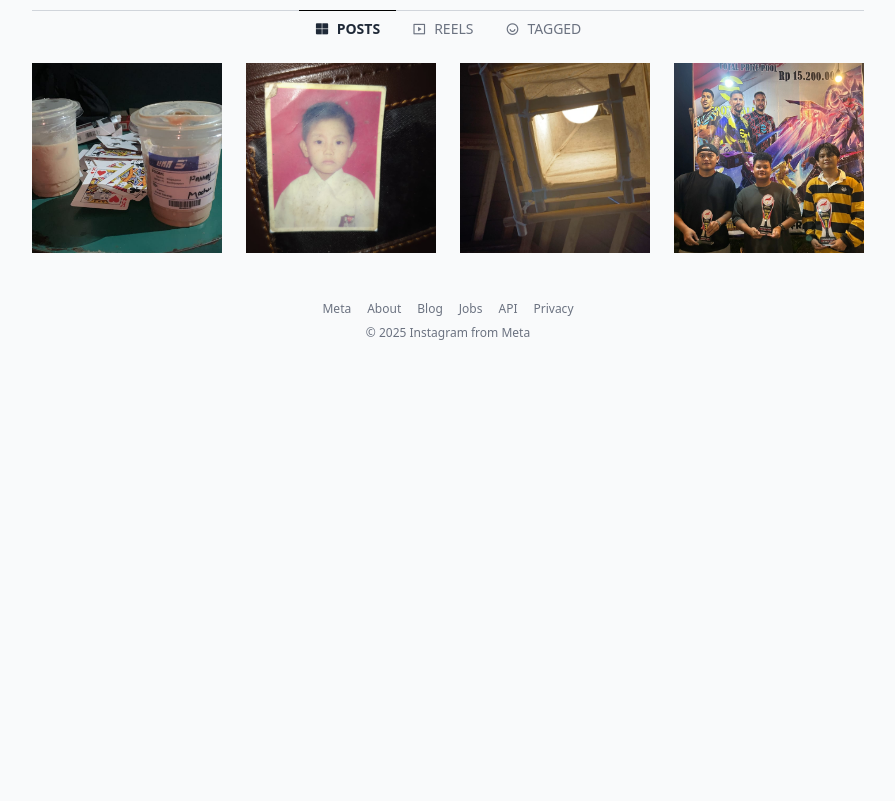
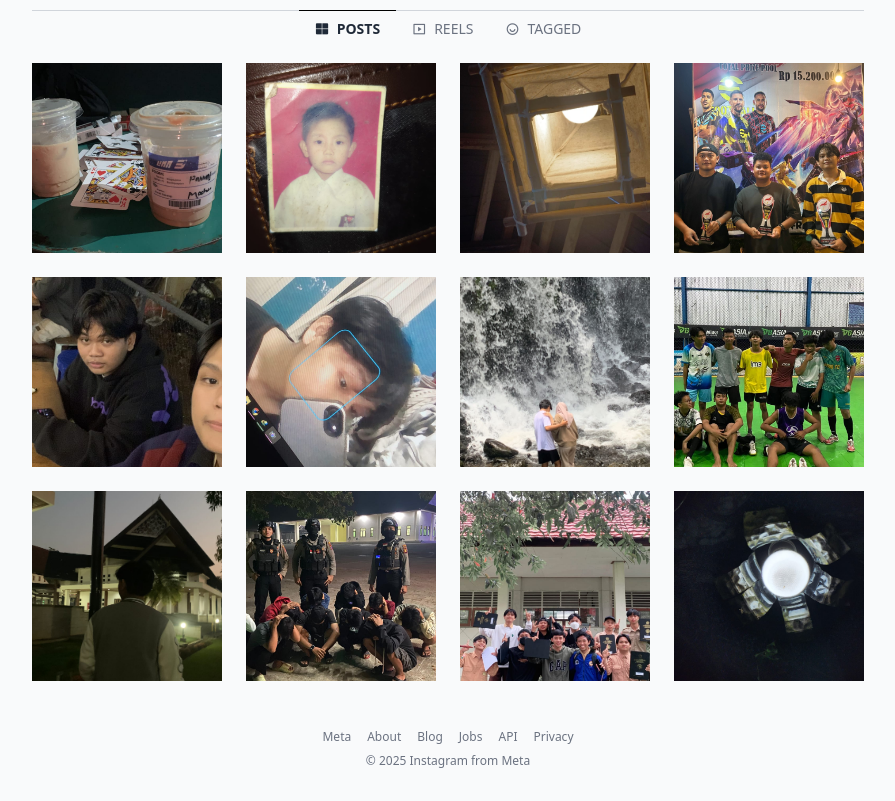
Before and after one commit to FawwazFadhilah/tugas, a plain HTML site: page praktikum 3 tailwind/index.html in a window 1280 px wide. Shown: the part 198-999 px from the top of the page, without its empty margins (192-1087 px from the left). Before the commit the page ends 800 px from the top, so only its background shows below. Drawn offline with nearby package versions, Linux system fonts and the light colour scheme.

Commit message:
pembaruan

```diff
--- a/praktikum 3 tailwind/index.html
+++ b/praktikum 3 tailwind/index.html
@@ -91,10 +91,20 @@
                     </div>
 
                     <div class="relative group aspect-square">
-                        <img src="assets/img/post4.jpg" class="w-full h-full object-cover" alt="Post 3">
+                        <img src="assets/img/post4.jpg" class="w-full h-full object-cover" alt="Post 4">
                         <div class="absolute inset-0 bg-black/50 flex items-center justify-center opacity-0 group-hover:opacity-100 transition-opacity">
                             <p class="text-white flex items-center"><i class="ri-heart-fill mr-2"></i>1.2k</p>
                         </div>
+                    </div>
+
+                    <div class="aspect-square"><img src="assets/img/post5.jpg" class="w-full h-full object-cover" alt="Post 4"></div>
+                    <div class="aspect-square"><img src="assets/img/post6.jpg" class="w-full h-full object-cover" alt="Post 5"></div>
+                    <div class="aspect-square"><img src="assets/img/post7.jpg" class="w-full h-full object-cover" alt="Post 6"></div>
+                    <div class="aspect-square"><img src="assets/img/post8.jpg" class="w-full h-full object-cover" alt="Post 7"></div>
+                    <div class="aspect-square"><img src="assets/img/post9.jpg" class="w-full h-full object-cover" alt="Post 9"></div>
+                    <div class="aspect-square"><img src="assets/img/post10.jpg" class="w-full h-full object-cover" alt="Post 10"></div>
+                    <div class="aspect-square"><img src="assets/img/post11.jpg" class="w-full h-full object-cover" alt="Post 11"></div>
+                    <div class="aspect-square"><img src="assets/img/post12.jpg" class="w-full h-full object-cover" alt="Post 12"></div>
                 </div>
             </div>
         </main>
```
Also changed, not shown: praktikum 3 tailwind/assets/img/post10.jpg (added), praktikum 3 tailwind/assets/img/post11.jpg (added), praktikum 3 tailwind/assets/img/post12.jpg (added), praktikum 3 tailwind/assets/img/post5.jpg (added), praktikum 3 tailwind/assets/img/post6.jpg (added), praktikum 3 tailwind/assets/img/post7.jpg (added), praktikum 3 tailwind/assets/img/post8.jpg (added), praktikum 3 tailwind/assets/img/post9.jpg (added).
